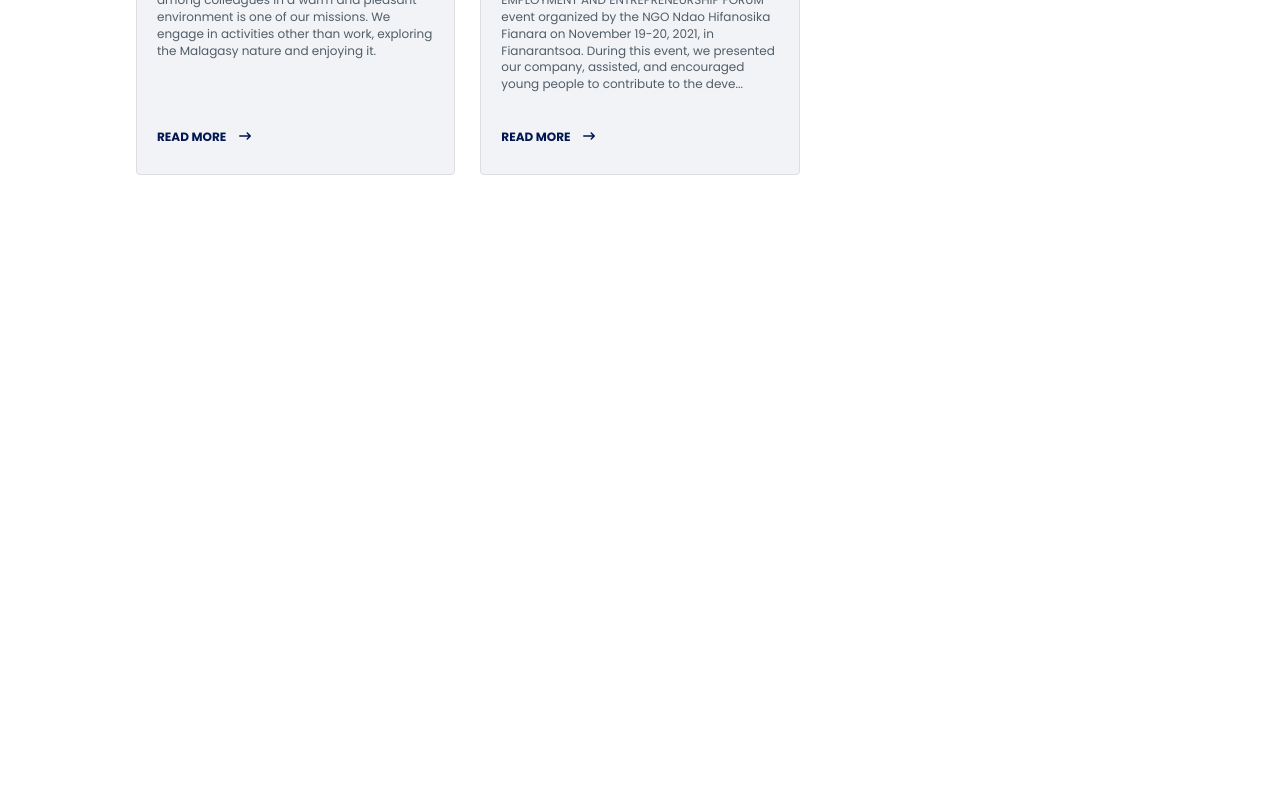
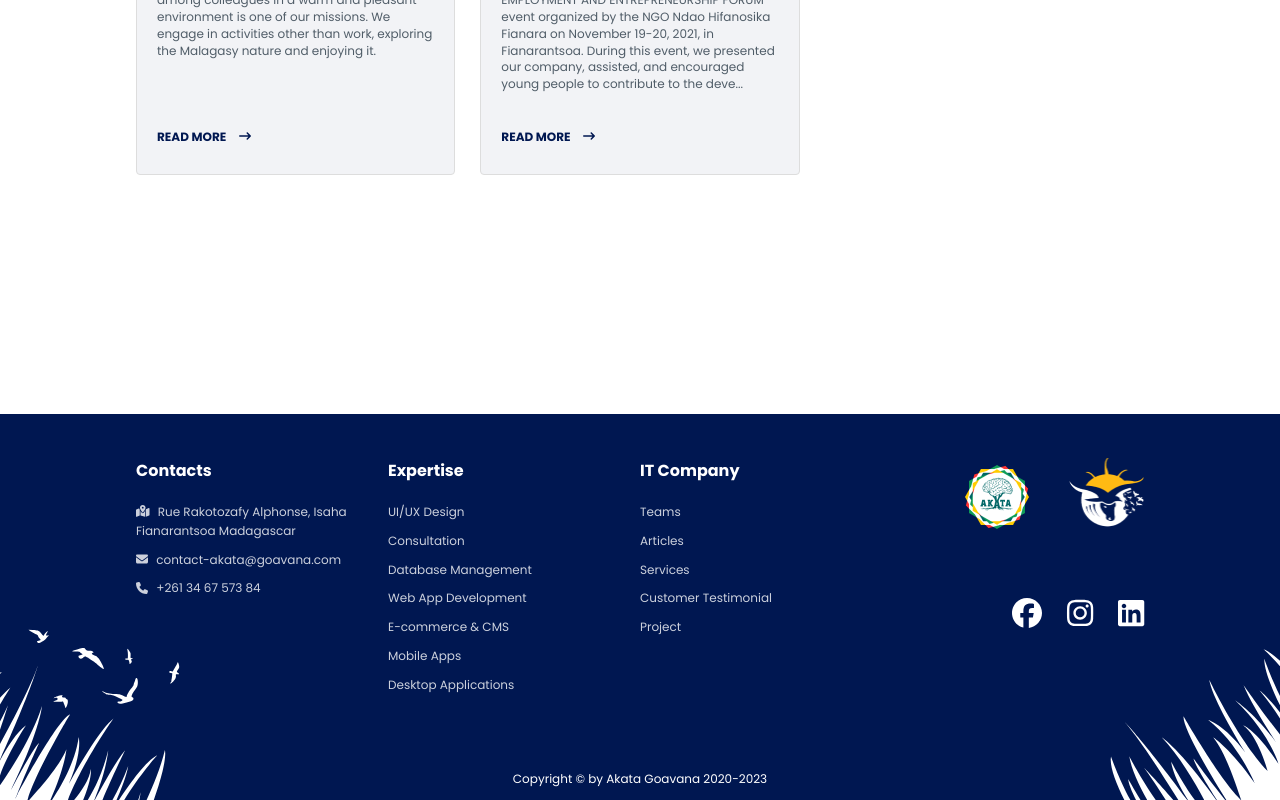
Before and after one commit to maxime-dot/website3, a Next.js app: page /articles in a window 1280 px wide. Shown: the part 2242-3042 px from the top of the page. Before the commit the page ends 2457 px from the top, so only its background shows below. Built offline with nearby package versions, Linux system fonts and the light colour scheme.

Commit message:
refactor:  add footer into article page

```diff
--- a/src/app/articles/page.tsx
+++ b/src/app/articles/page.tsx
@@ -11,6 +11,7 @@ import Button from "@/components/button/normal/Button";
 import ArticleData from "@/data/articles.json";
 import ArticleCard from "@/components/cards/articles/ArticleCard";
 import {truncate} from "@/helpers/truncate";
+import Footer from "@/components/footer/Footer";
 const ModalLetsTalk = dynamic(
   () => import("@/components/modal-lets-talk/ModalLetsTalk"),
 
@@ -27,6 +28,7 @@ export default function Page() {
     setOpenModal(true);
   };
   return (
+    <>
       <div className="akata-articles-page container">
         {isOpenModal && <ModalLetsTalk onClose={closeModal} />}
         <Link
@@ -47,8 +49,8 @@ export default function Page() {
               <p className="content akata-text-big">
                 Dive into our captivating articles to stay at the forefront of
                 technology and innovation. Explore exciting topics and in-depth
-              analyses that will inspire you to push boundaries. Join us on our
-              quest for knowledge and inspiration
+                analyses that will inspire you to push boundaries. Join us on
+                our quest for knowledge and inspiration
               </p>
             </div>
             <Button
@@ -103,5 +105,7 @@ export default function Page() {
           </div>
         </div>
       </div>
+      <Footer />
+    </>
   );
 }
```
Lines whose indentation alone changed are shown as unchanged.
